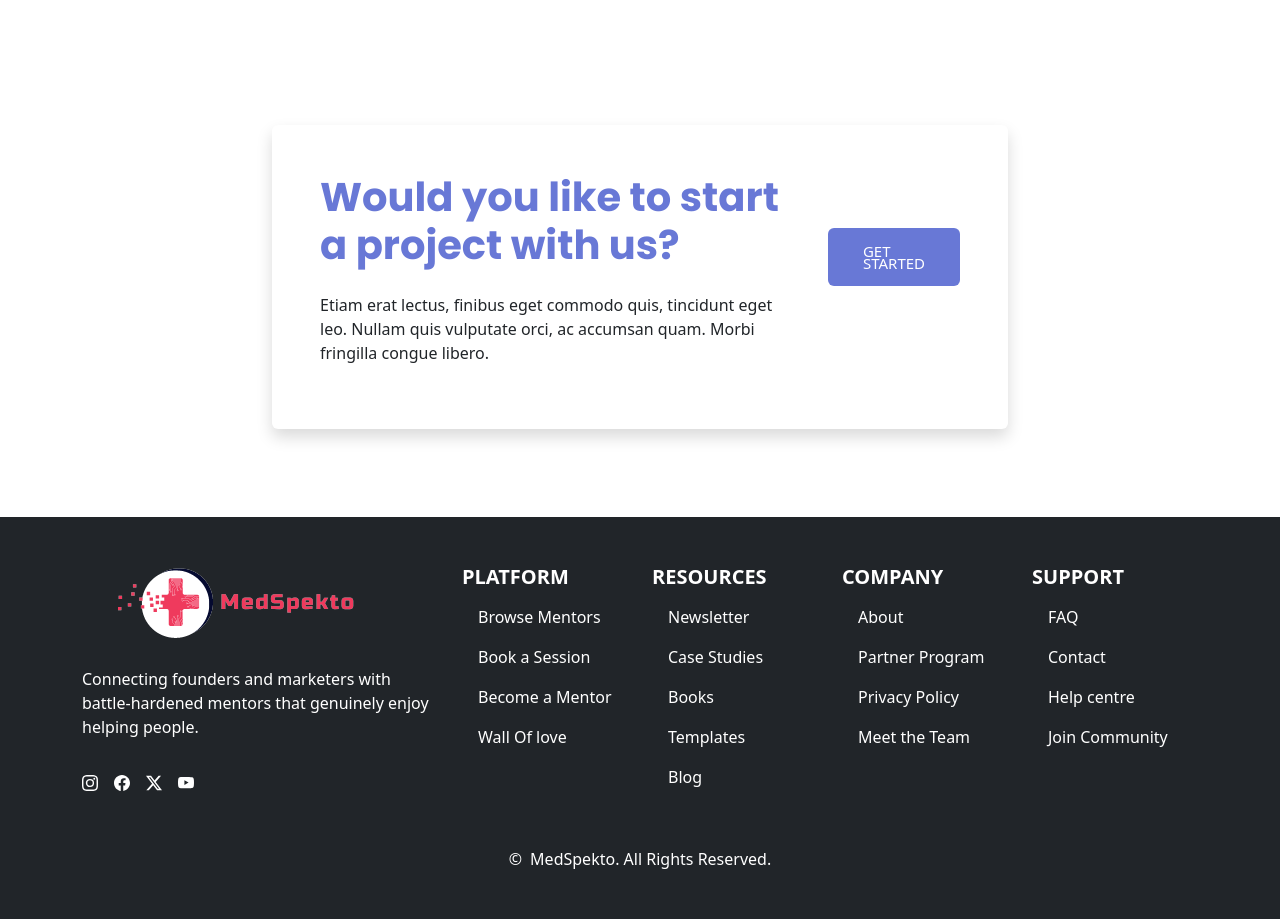
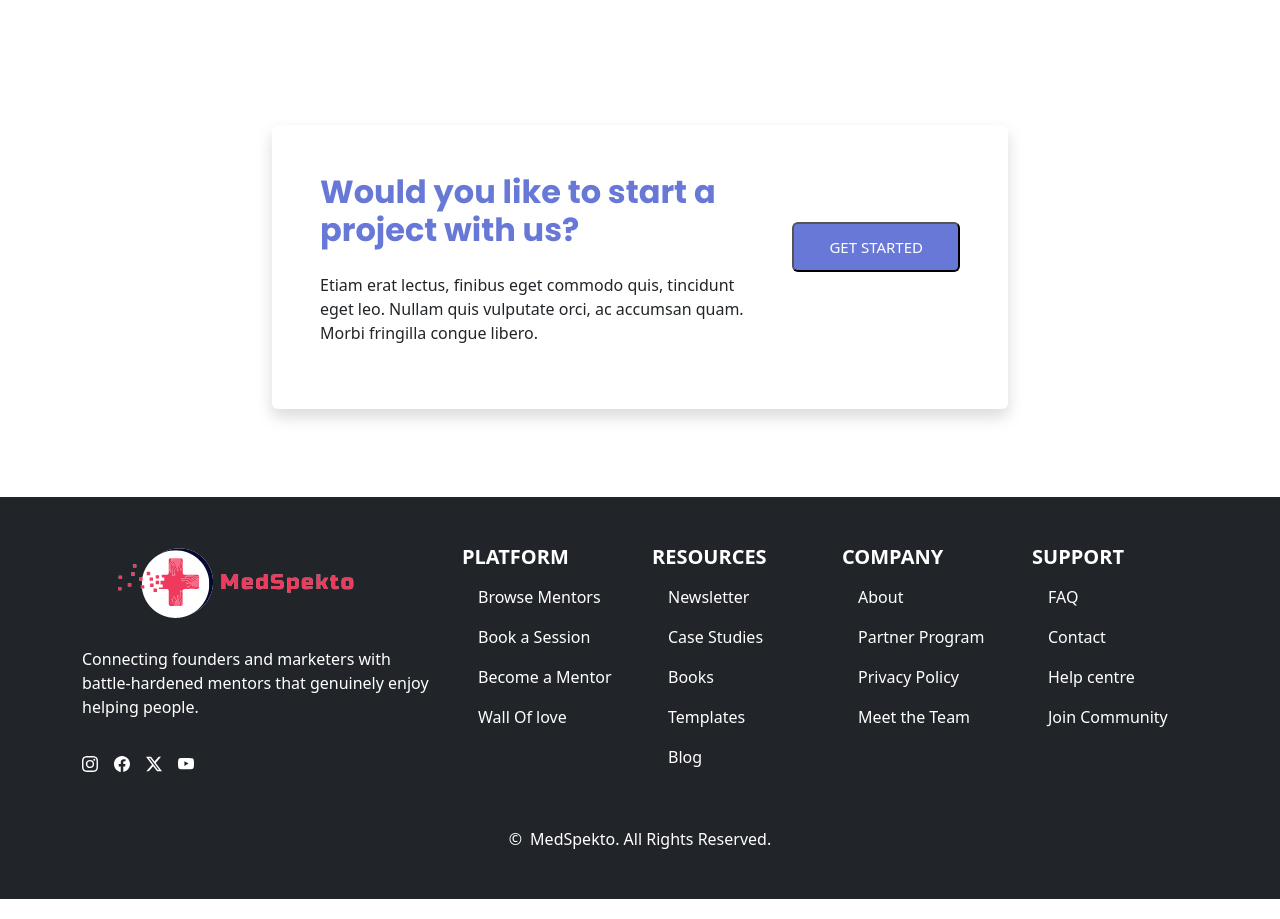
Before and after one commit to Medspekto/MedSpektoWebsite, a React (Vite) app in the folder public/: page /services in a window 1280 px wide. Shown: the part 2860-3779 px from the top of the page. Built offline with nearby package versions, Linux system fonts and the light colour scheme.

Commit message:
ImageViewer Component added

```diff
--- a/public/src/features/Components/advtCardComponent.tsx
+++ b/public/src/features/Components/advtCardComponent.tsx
@@ -1,29 +1,33 @@
-const AdvtCardComponent=()=>{
-    return(
+const AdvtCardComponent = () => {
+  return (
     <>
       <section className="block_4">
         <div className="container py-5">
           <div className="row">
             <div className="col-lg-8 offset-lg-2">
-        <article className="d-md-flex justify-content-center bg-white p-3 p-md-5 shadow gap-5 align-items-center rounded-2">
+              <article className="d-md-flex justify-content-between bg-white p-4 p-md-5 shadow gap-5 align-items-center rounded-2">
                 <div>
-            <div>
-              <h1 className="pb-md-3 dark_color">Would you like to start a project with us?</h1>
-              <p>Etiam erat lectus, finibus eget commodo quis, tincidunt eget leo. Nullam quis vulputate orci, ac accumsan quam.
-              Morbi fringilla congue libero. </p>
-            </div>
+                  <h2 className="pb-md-3 dark_color">Would you like to start a project with us?</h2>
+                  <p>
+                    Etiam erat lectus, finibus eget commodo quis, tincidunt eget leo. Nullam quis
+                    vulputate orci, ac accumsan quam. Morbi fringilla congue libero.
+                  </p>
                 </div>
                 <div>
-          <span className="btn_theme mt-2 mb-5 d-inline-flex w-auto">Get Started</span>
+                  <button className="btn_theme mt-2 mb-5 d-inline-flex w-auto justify-content-center align-items-center text-center">
+                    <span className="d-block">Get</span>&nbsp;
+                    <span className="d-block">Started</span>
+                  </button>
+
+
                 </div>
               </article>
             </div>
           </div>
-
         </div>
       </section>
+    </>
+  );
+};
 
-        </>
-    )
-}
 export default AdvtCardComponent;
```
Lines whose indentation alone changed are shown as unchanged.
